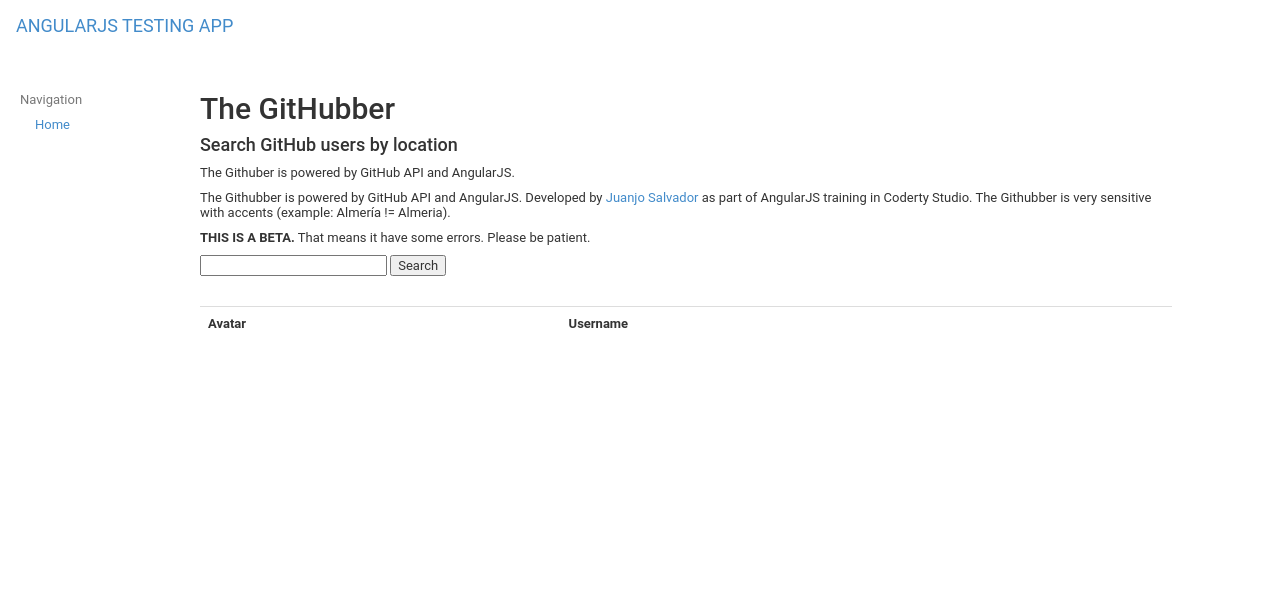
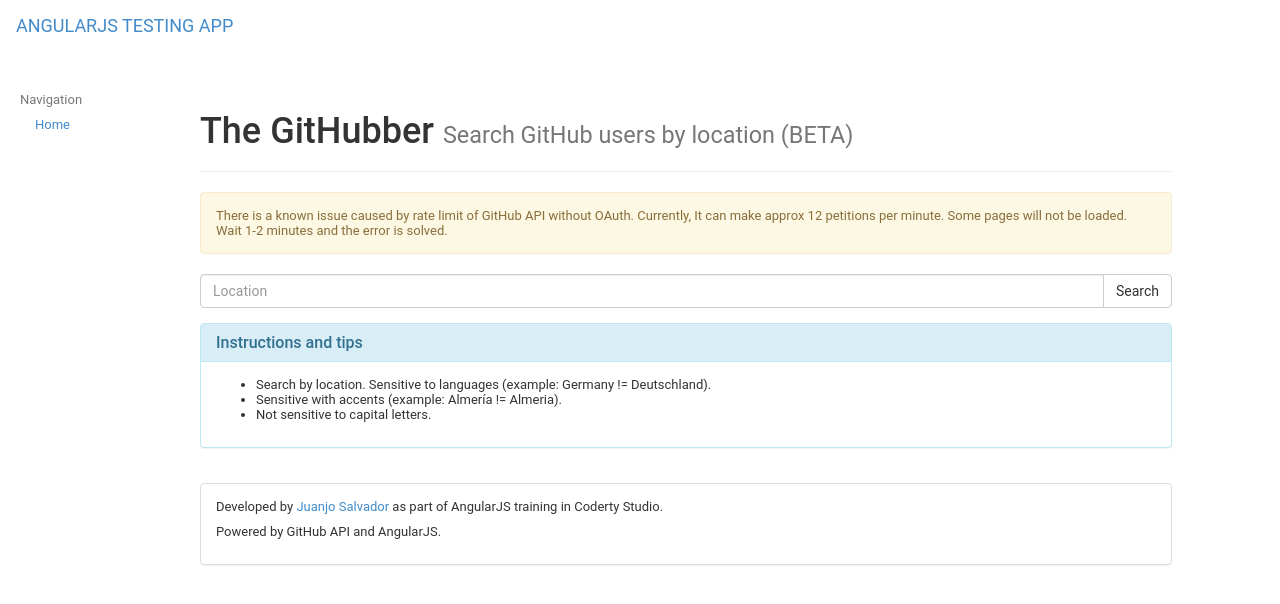
Before and after one commit to JuanjoSalvador/blog, a Jekyll site: the page angularjsapp/index.html, which Jekyll copies as it is, in a window 1280 px wide. Shown: the top 604 px of the page. Built offline with Jekyll 4.4.1, drawn with Linux system fonts in a browser that asks for light colours.

Commit message:
Added files via upload

```diff
--- a/angularjsapp/app/githuber/githuber.js
+++ b/angularjsapp/app/githuber/githuber.js
@@ -14,8 +14,7 @@
                     url: '/githuber',
                     templateUrl: 'app/githuber/view/githuber.html',
                     controller: 'githuberController',
-                    controllerAs: 'vm'
-
+                    controllerAs: 'vm',
                 })
             }
         ]
--- a/angularjsapp/app/githuber/view/githuber.html
+++ b/angularjsapp/app/githuber/view/githuber.html
@@ -1,11 +1,10 @@
 <div>
-    <h2>The GitHubber</h2>
-    <h4>Search GitHub users by location</h4>
-    <p>The Githuber is powered by GitHub API and AngularJS.</p>
-        <p>The Githubber is powered by GitHub API and AngularJS.
-        Developed by <a href="http://juanjosalvador.es/">Juanjo Salvador</a> as part of AngularJS training in Coderty Studio.
-        The Githubber is very sensitive with accents (example: Almería != Almeria).</p>
-        <p><strong>THIS IS A BETA.</strong> That means it have some errors. Please be patient.</p>
+    <div class="page-header">
+        <h1>The GitHubber
+            <small>Search GitHub users by location (BETA)</small>
+        </h1>
+    </div>
+
     <!--<pre>{{vm.respuesta | json}}</pre>-->
       <style>
             table td {
@@ -16,37 +15,93 @@
                 font-size: 20px;
             }
 
+            .inverse {
+                color: white;
+                background-color: #404040;
+            }
       </style>
+
+      <!-- WARNINGS AND IMPORTANT INFO -->
+
+        <div class="alert alert-warning">
+                <p>There is a known issue caused by rate limit of GitHub API without OAuth.
+                    Currently, It can make approx 12 petitions per minute. Some pages will not be loaded. Wait 1-2 minutes and the error is solved.</p>
+        </div>
+
+      <!-- END OF WARNINGS -->
+
         <div>
             <form name="searchForm">
-                    <input type="text" name="term" ng-model="locat"/>
-                    <input type="submit" ng-click="vm.getDatos(locat)" value="Search"/>
+                <div class="input-group">
+                    <input type="text"
+                           class="form-control"
+                           placeholder="Location"
+                           ng-model="locat"/>
+
+                    <span class="input-group-btn">
+                        <button class="btn btn-default" type="submit" ng-click="vm.getDatos(locat)" >Search</button>
+                    </span>
+                </div>
             </form>
         </div>
 
-        <br/>
+        <br>
+
+        <div ng-hide="vm.respuesta.data.total_count > 0">
+            <div class="panel panel-info">
+                <div class="panel-heading">
+                    <h3 class="panel-title">Instructions and tips</h3>
+                </div>
+                <div class="panel-body">
+                    <ul>
+                        <li>Search by location. Sensitive to languages (example: Germany != Deutschland).</li>
+                        <li>Sensitive with accents (example: Almería != Almeria).</li>
+                        <li>Not sensitive to capital letters.</li>
+                    </ul>
+                </div>
+            </div>
+        </div>
 
         <div ng-init="vm.currentPage = 1">
             <div ng-show="vm.respuesta.data.total_count > 0">
-                <em>Wow! There are {{vm.respuesta.data.total_count}} GitHubbers at {{locat}}</em><br/>
+                <div class="bigger">Wow! There are {{vm.respuesta.data.total_count}} GitHubbers at {{locat}}</div>
 
-            </div>
+
             <br>
                 <table class="table">
+                    <tr class="inverse">
                         <th>Avatar</th>
                         <th>Username</th>
                         <th></th>
+                    </tr>
+
                     <tr ng-repeat="user in vm.respuesta.data.items">
                         <td><img ng-src="{{user.avatar_url}}" width="50" height="50" class="img-circle"/></td>
                         <td><span class="bigger">{{user.login}}</span></td>
-                    <td><a ng-href="http://www.github.com/{{user.login}}" target="_blank">View {{user.login}} on GitHub</a></td>
+                        <td><a ng-href="http://www.github.com/{{user.login}}" class="btn btn-primary">View {{user.login}} on GitHub</a></td>
                     </tr>
                 </table>
                 <div ng-show="vm.respuesta.data.total_count > 30">
                     <strong>Page {{vm.currentPage}} of {{vm.totalPages}}</strong><br><br>
-                <button ng-hide="vm.currentPage == 1" ng-click="vm.prevPage(locat, vm.currentPage)">Previous page</button>
-                <button ng-hide="vm.currentPage == vm.totalPages" ng-click="vm.nextPage(locat, vm.currentPage)">Next page</button>
+
+                    <!-- Previous page button -->
+                    <button ng-hide="vm.currentPage == 1" ng-click="vm.prevPage(locat, vm.currentPage)" class="btn btn-success">
+                        Previous
+                    </button>
+                    <!-- Next page button -->
+                    <button ng-hide="vm.currentPage == vm.totalPages" ng-click="vm.nextPage(locat, vm.currentPage)" class="btn btn-success">
+                        Next
+                    </button>
+                </div>
             </div>
 
+            <br/>
+        </div>
+
+        <div class="panel panel-default">
+            <div class="panel-body">
+                <p>Developed by <a href="http://juanjosalvador.es/">Juanjo Salvador</a> as part of AngularJS training in Coderty Studio.</p>
+                <p>Powered by GitHub API and AngularJS.</p>
             </div>
         </div>
+</div>
```
Lines whose indentation alone changed are shown as unchanged.
